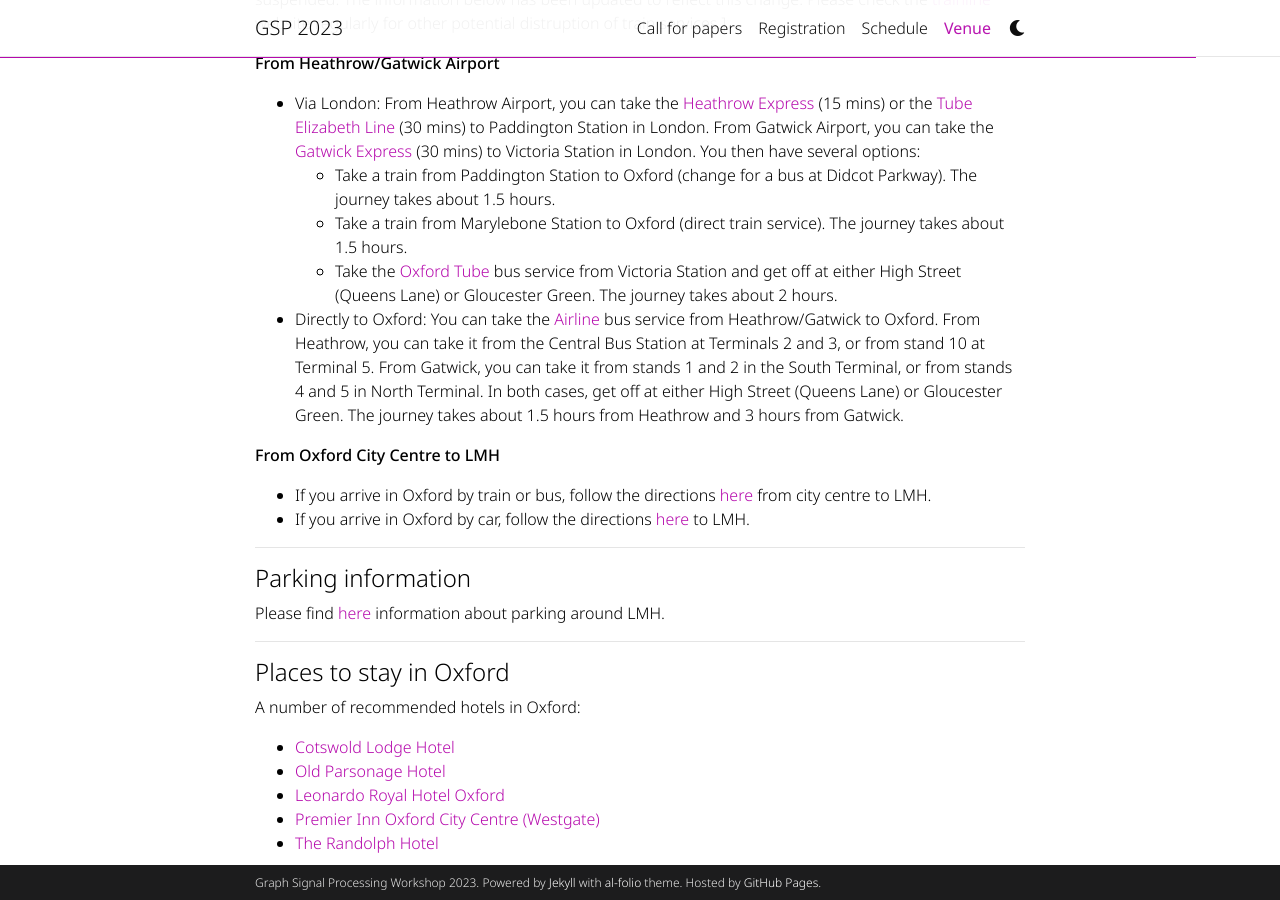
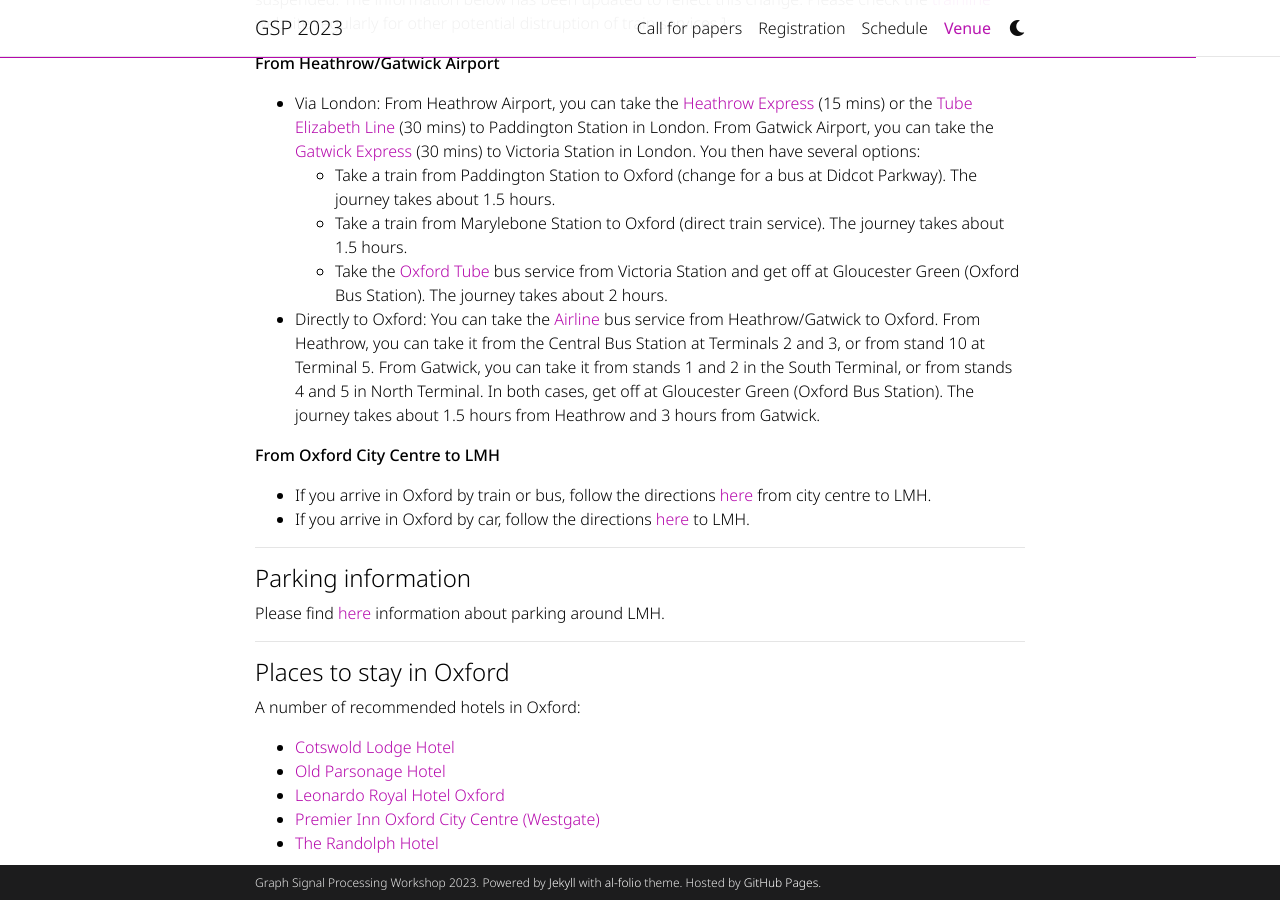
Before and after one commit to shreyasvinaya/gspworkshop2025.github.io, a Jekyll site: the page built from _pages/venue.md, in a window 1280 px wide and 900 px high, scrolled down 569 px. Built offline with Jekyll 4.4.1, drawn with Linux system fonts in a browser that asks for light colours; full-size pictures stand in for the smaller copies a plugin makes; comment, search, counter and statistics services are not loaded; a style sheet for code colours, icons or effects is not loaded.

Commit message:
Update venue.md

```diff
--- a/_pages/venue.md
+++ b/_pages/venue.md
@@ -21,8 +21,8 @@ GSP 2023 will take place at [Lady Margaret Hall (LMH)](https://www.lmh.ox.ac.uk)
 + Via London: From Heathrow Airport, you can take the [Heathrow Express](https://www.heathrow.com/transport-and-directions/by-rail-or-train/heathrow-express) (15 mins) or the [Tube Elizabeth Line](https://www.heathrow.com/transport-and-directions/by-rail-or-train/elizabeth-line) (30 mins) to Paddington Station in London. From Gatwick Airport, you can take the [Gatwick Express](https://www.gatwickexpress.com/) (30 mins) to Victoria Station in London. You then have several options:
   + Take a train from Paddington Station to Oxford (change for a bus at Didcot Parkway). The journey takes about 1.5 hours.
   + Take a train from Marylebone Station to Oxford (direct train service). The journey takes about 1.5 hours.
-  + Take the [Oxford Tube](https://www.stagecoachbus.com/promos-and-offers/oxfordshire/oxford-tube) bus service from Victoria Station and get off at either High Street (Queens Lane) or Gloucester Green. The journey takes about 2 hours.
-+ Directly to Oxford: You can take the [Airline](https://www.theairlineoxford.co.uk/) bus service from Heathrow/Gatwick to Oxford. From Heathrow, you can take it from the Central Bus Station at Terminals 2 and 3, or from stand 10 at Terminal 5. From Gatwick, you can take it from stands 1 and 2 in the South Terminal, or from stands 4 and 5 in North Terminal. In both cases, get off at either High Street (Queens Lane) or Gloucester Green. The journey takes about 1.5 hours from Heathrow and 3 hours from Gatwick.
+  + Take the [Oxford Tube](https://www.stagecoachbus.com/promos-and-offers/oxfordshire/oxford-tube) bus service from Victoria Station and get off at Gloucester Green (Oxford Bus Station). The journey takes about 2 hours.
++ Directly to Oxford: You can take the [Airline](https://www.theairlineoxford.co.uk/) bus service from Heathrow/Gatwick to Oxford. From Heathrow, you can take it from the Central Bus Station at Terminals 2 and 3, or from stand 10 at Terminal 5. From Gatwick, you can take it from stands 1 and 2 in the South Terminal, or from stands 4 and 5 in North Terminal. In both cases, get off at Gloucester Green (Oxford Bus Station). The journey takes about 1.5 hours from Heathrow and 3 hours from Gatwick.
 
 **From Oxford City Centre to LMH**
 + If you arrive in Oxford by train or bus, follow the directions [here](/assets/pdf/Directions%20to%20Lady%20Margaret%20Hall%20from%20Oxford%20Rail%20and%20Bus%20Stations.pdf) from city centre to LMH.
```
